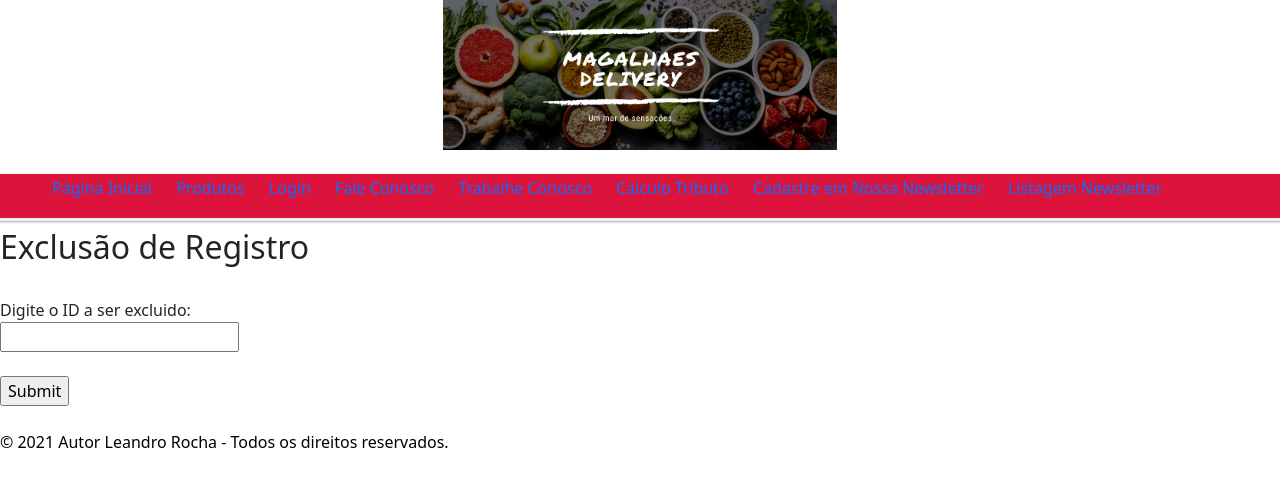
After one commit to leandro-lrocha/Aula-PHP-Prodabel, a PHP site: page /paginas/Turma18_ExcluirRegistroNewsletter.html in a window 1280 px wide. The commit adds this page. Shown: the top 487 px of the page. Run offline with PHP 8.4, Linux system fonts and the light colour scheme.

Commit message:
Versão 24-02-2022

```diff
--- a/css/estilos.css
+++ b/css/estilos.css
@@ -14,9 +14,19 @@
 
 	display: inline;
 	padding: 10px;
+	margin-left: auto;
+	margin-right: auto;
+
 }
 
 
+.imglogosuperior {
+
+	display: block;
+	margin-left: auto;
+	margin-right: auto;
+
+}
 
 .paragrafoprincipal {
 
--- a/paginas/Turma18_CadastroNewsletter.php
+++ b/paginas/Turma18_CadastroNewsletter.php
@@ -20,8 +20,8 @@ $sql = "insert into contatos (nomecompleto, email, telefone)
 values ('Leandro Rocha 2', 'leandrorocha@outlook.com.br', '(31) 98888-8888')";
   */
 
-$sql = "insert into contatos (nomecompleto, email, telefone)
-values ('" . $nomecliente . "', '" . $emailcliente . "', '" . $telefonecliente . "')";
+$sql = "insert into contatos ( status, nomecompleto, email, telefone)
+values (0,'" . $nomecliente . "', '" . $emailcliente . "', '" . $telefonecliente . "')";
 
 
 
--- a/paginas/Turma18_CriacaoDB.php
+++ b/paginas/Turma18_CriacaoDB.php
@@ -16,6 +16,7 @@
   //Criando o Banco de dados
 
   $sql = "CREATE DATABASE SiteTurma18";
+
   if ($conexao->query($sql) === TRUE) {
    echo "Banco de dados Criado com sucesso";
   } else {
--- /dev/null
+++ b/paginas/Turma18_ExcluirRegistroNewsletter.html
@@ -0,0 +1,51 @@
+<!DOCTYPE html>
+<html lang="pt-BR">
+    <head>
+        <meta charset="UTF-8">
+        <title>Site Turma 20 - Produtos</title>
+        <link rel="icon" href="https://img.icons8.com/color/48/000000/group-of-fruits.png" sizes="16x16" type="image/png">
+
+       <link href="../css/bootstrap.css" rel="stylesheet" >
+       <link href="../css/estilos.css" rel="stylesheet" >
+
+        <!-- JavaScript Bundle with Popper -->
+        <script src="https://cdn.jsdelivr.net/npm/bootstrap@5.1.1/dist/js/bootstrap.bundle.min.js" integrity="sha384-/bQdsTh/da6pkI1MST/rWKFNjaCP5gBSY4sEBT38Q/9RBh9AH40zEOg7Hlq2THRZ" crossorigin="anonymous"></script>
+
+
+    </head>
+    <body>
+
+        <img class="imglogosuperior" src="..\img/logo.png" style="width:394px;height:150px;">
+        <br>
+
+        <div class="menus">
+            <ul>
+                <li><a href="..\index.php">Página Inicial</a></li>
+                <li><a href="..\paginas\produtos.html">Produtos</a></li>
+                <li><a href="..\paginas\login.html">Login</a></li>
+                <li><a href="..\paginas\contato.html">Fale Conosco</a></li>
+                <li><a href="..\paginas\trabalheconosco.html">Trabalhe Conosco</a></li>
+                <li><a href="..\paginas\calculotributo.html">Calculo Tributo</a></li>
+                <li><a href="..\paginas\Turma18_CadastroNewsletter.html">Cadastre em Nossa Newsletter</a></li>
+                <li><a href="..\paginas\Turma18_ListagemNewsletter.php">Listagem Newsletter</a></li>
+            </ul>
+        </div>
+
+        <h2>Exclusão de Registro</h2>
+        <br>
+        <form action="/paginas/Turma18_ExcluirRegistro.php" method="POST">
+
+              <label for="IdExclusao">Digite o ID a ser excluido: </label><br>
+              <input type="text" id="IdExclusao" name="IdExclusao"><br>
+              <br>
+
+              <input type="submit" value="Submit">
+
+            </form>
+
+        <br>
+        <footer>
+          <p>© 2021 Autor Leandro Rocha - Todos os direitos reservados.</p>
+        </footer>
+    </body>
+</html>
--- a/paginas/contato.html
+++ b/paginas/contato.html
@@ -14,7 +14,7 @@
     </head>
     <body>
 
-        <img src="..\img/logo.png" style="width:394px;height:150px;" alt="Imagem da Logo">
+        <img class="imglogosuperior" src="..\img/logo.png" style="width:394px;height:150px;" alt="Imagem da Logo">
         <br>
 
         <div class="menus">
@@ -24,6 +24,8 @@
                 <li><a href="..\paginas\login.html">Login</a></li>
                 <li><a href="..\paginas\contato.html">Fale Conosco</a></li>
                 <li><a href="..\paginas\trabalheconosco.html">Trabalhe Conosco</a></li>
+                <li><a href="..\paginas\Turma18_CadastroNewsletter.html">Cadastre em Nossa Newsletter</a></li>
+                <li><a href="..\paginas\Turma18_ListagemNewsletter.php">Listagem Newsletter</a></li>
             </ul>
         </div>
 
--- a/paginas/login.html
+++ b/paginas/login.html
@@ -14,7 +14,7 @@
     </head>
     <body>
 
-        <img src="..\img/logo.png" style="width:394px;height:150px;">
+        <img class="imglogosuperior"  src="..\img/logo.png" style="width:394px;height:150px;">
         <br>
 
         <div class="menus">
@@ -24,6 +24,9 @@
                 <li><a href="..\paginas\login.html">Login</a></li>
                 <li><a href="..\paginas\contato.html">Fale Conosco</a></li>
                 <li><a href="..\paginas\trabalheconosco.html">Trabalhe Conosco</a></li>
+                <li><a href="..\paginas\Turma18_CadastroNewsletter.html">Cadastre em Nossa Newsletter</a></li>
+                <li><a href="..\paginas\Turma18_ListagemNewsletter.html">Listagem Newsletter</a></li>
+
             </ul>
         </div>
 
--- a/paginas/produtos.html
+++ b/paginas/produtos.html
@@ -15,7 +15,7 @@
     </head>
     <body>
 
-        <img src="..\img/logo.png" style="width:394px;height:150px;">
+        <img class="imglogosuperior" src="..\img/logo.png" style="width:394px;height:150px;">
         <br>
 
         <div class="menus">
@@ -26,6 +26,8 @@
                 <li><a href="..\paginas\contato.html">Fale Conosco</a></li>
                 <li><a href="..\paginas\trabalheconosco.html">Trabalhe Conosco</a></li>
                 <li><a href="..\paginas\calculotributo.html">Calculo Tributo</a></li>
+                <li><a href="..\paginas\Turma18_CadastroNewsletter.html">Cadastre em Nossa Newsletter</a></li>
+                <li><a href="..\paginas\Turma18_ListagemNewsletter.php">Listagem Newsletter</a></li>
             </ul>
         </div>
 
--- a/paginas/trabalheconosco.html
+++ b/paginas/trabalheconosco.html
@@ -14,7 +14,7 @@
     </head>
     <body>
 
-        <img src="..\img/logo.png" style="width:394px;height:150px;">
+        <img class="imglogosuperior" src="..\img/logo.png" style="width:394px;height:150px;">
         <br>
 
         <div class="menus">
```
Also changed, not shown: index.php (+5 -4 lines), paginas/Turma18_ExcluirRegistro.php (added, +26 -0 lines), paginas/Turma18_InativarRegistro.php (added, +26 -0 lines), paginas/Turma18_InativarRegistroNewsletter.html (added, +51 -0 lines), paginas/Turma18_ListagemNewsletter.php (added, +106 -0 lines).
